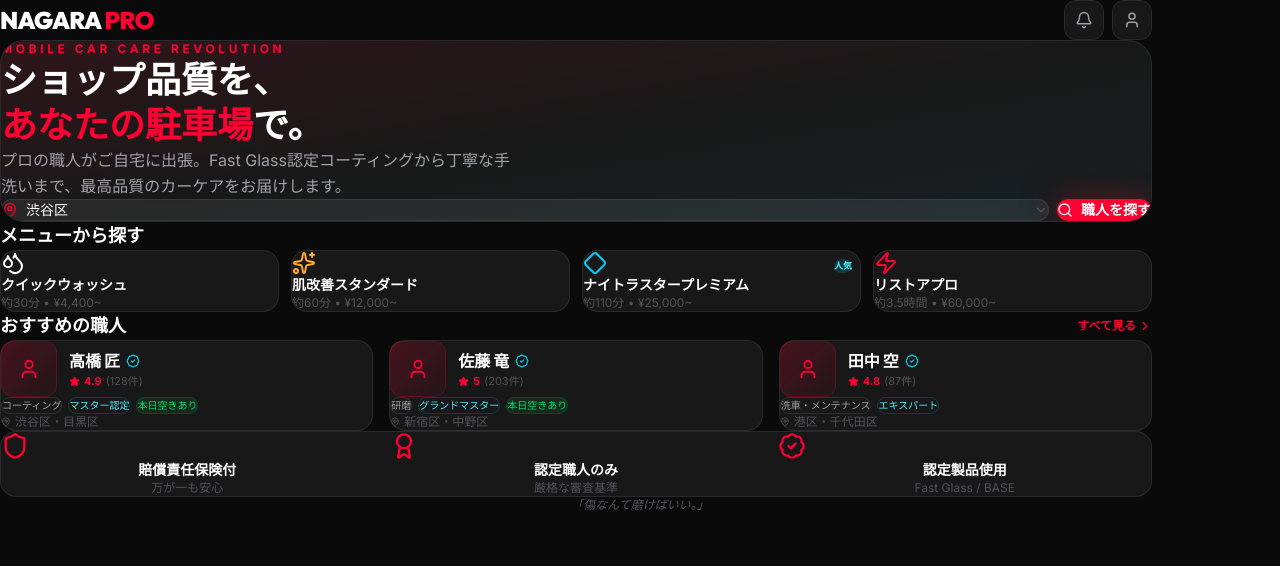
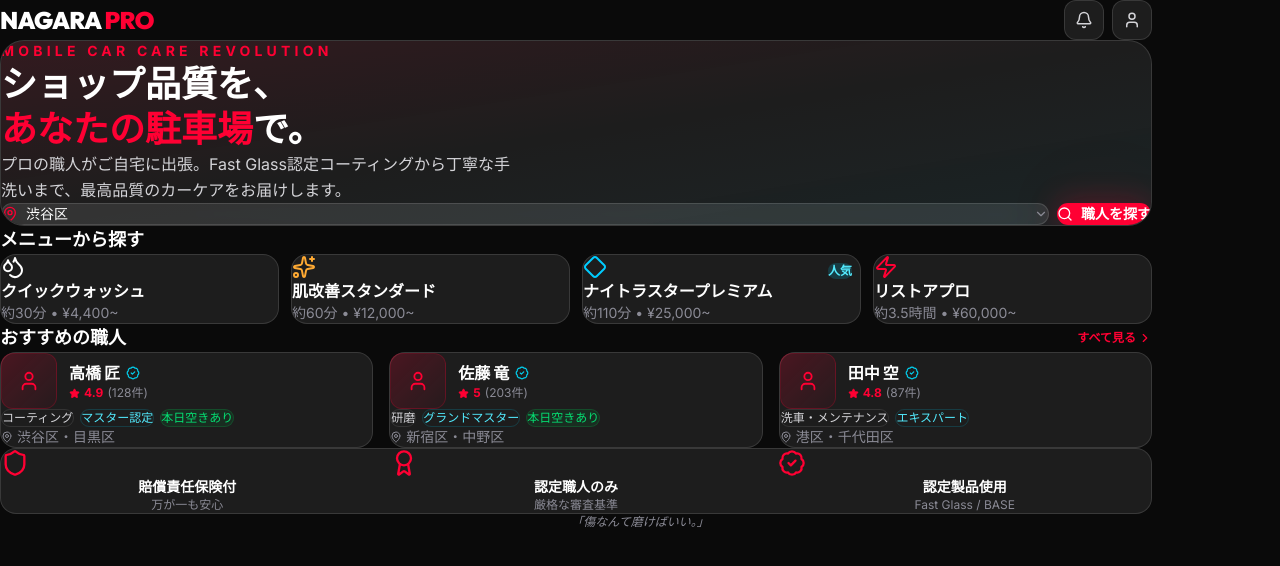
Before and after one commit to ryuji26/nagara-connect, a Next.js app: page / in a window 1280 px wide. Shown: the top 566 px of the page. Built offline with nearby package versions, Linux system fonts and the light colour scheme.

Commit message:
fix: 色のコントラスト改善・極小フォント拡大・文字切れ修正

```diff
--- a/src/app/globals.css
+++ b/src/app/globals.css
@@ -15,11 +15,11 @@
   --color-plasma-glow: rgba(0, 255, 255, 0.25);
   --color-plasma-subtle: rgba(0, 255, 255, 0.06);
   --color-text-primary: #ffffff;
-  --color-text-secondary: #a1a1aa;
-  --color-text-muted: #52525b;
-  --color-glass: rgba(255, 255, 255, 0.06);
-  --color-glass-border: rgba(255, 255, 255, 0.08);
-  --color-glass-hover: rgba(255, 255, 255, 0.1);
+  --color-text-secondary: #d4d4d8;
+  --color-text-muted: #8b8b96;
+  --color-glass: rgba(255, 255, 255, 0.08);
+  --color-glass-border: rgba(255, 255, 255, 0.12);
+  --color-glass-hover: rgba(255, 255, 255, 0.15);
 
   --font-heading: 'Outfit', sans-serif;
   --font-body: 'Inter', sans-serif;
--- a/src/app/page.tsx
+++ b/src/app/page.tsx
@@ -164,7 +164,7 @@ export default function NagaraProPage() {
             <div className="glass rounded-3xl p-6 md:p-10 relative overflow-hidden">
               <div className="absolute inset-0 bg-gradient-to-br from-asura-red/10 via-transparent to-cyan-500/5" />
               <div className="relative">
-                <p className="text-[10px] md:text-xs text-asura-red font-bold tracking-[0.3em] uppercase mb-2">Mobile Car Care Revolution</p>
+                <p className="text-xs md:text-sm text-asura-red font-bold tracking-[0.3em] uppercase mb-2">Mobile Car Care Revolution</p>
                 <h2 className="font-heading text-2xl md:text-4xl font-black leading-tight mb-3">
                   ショップ品質を、<br />
                   <span className="text-asura-red">あなたの駐車場</span>で。
@@ -210,11 +210,11 @@ export default function NagaraProPage() {
                     onClick={() => setView('list')}
                   >
                     {svc.popular && (
-                      <span className="absolute top-2 right-2 text-[8px] md:text-[9px] bg-cyan-500/20 text-cyan-300 px-2 py-0.5 rounded-full font-bold">人気</span>
+                      <span className="absolute top-2 right-2 text-[10px] md:text-xs bg-cyan-500/20 text-cyan-300 px-2 py-0.5 rounded-full font-bold">人気</span>
                     )}
                     <Icon size={24} className="mb-2 md:mb-3 group-hover:scale-110 transition-transform" style={{ color: svc.color }} />
-                    <p className="font-heading text-xs md:text-sm font-bold mb-0.5">{svc.name}</p>
-                    <p className="text-[10px] md:text-xs text-text-muted">{svc.time} • {svc.price}</p>
+                    <p className="font-heading text-sm md:text-base font-bold mb-0.5">{svc.name}</p>
+                    <p className="text-xs md:text-sm text-text-muted">{svc.time} • {svc.price}</p>
                   </button>
                 );
               })}
@@ -241,23 +241,23 @@ export default function NagaraProPage() {
                     </div>
                     <div className="flex-1 min-w-0">
                       <div className="flex items-center gap-1.5">
-                        <p className="font-heading font-bold text-sm md:text-base truncate">{d.name}</p>
+                        <p className="font-heading font-bold text-sm md:text-base">{d.name}</p>
                         <BadgeCheck size={14} className="text-cyan-400 shrink-0" />
                       </div>
                       <div className="flex items-center gap-1 mt-0.5">
                         <Star size={11} fill="#ff0033" stroke="#ff0033" />
-                        <span className="text-[11px] text-asura-red font-bold">{d.rating}</span>
-                        <span className="text-[11px] text-text-muted">({d.reviews}件)</span>
+                        <span className="text-xs text-asura-red font-bold">{d.rating}</span>
+                        <span className="text-xs text-text-muted">({d.reviews}件)</span>
                       </div>
                     </div>
                   </div>
                   <div className="flex flex-wrap gap-1.5 mb-2">
-                    <span className="text-[9px] md:text-[10px] px-2 py-0.5 rounded-full border border-white/10 text-text-secondary">{d.specialty}</span>
-                    <span className="text-[9px] md:text-[10px] px-2 py-0.5 rounded-full border border-cyan-500/20 text-cyan-300">{d.badge}</span>
-                    {d.availableToday && <span className="text-[9px] md:text-[10px] px-2 py-0.5 rounded-full bg-green-500/10 text-green-400 border border-green-500/20">本日空きあり</span>}
+                    <span className="text-[11px] md:text-xs px-2 py-0.5 rounded-full border border-white/10 text-text-secondary">{d.specialty}</span>
+                    <span className="text-[11px] md:text-xs px-2 py-0.5 rounded-full border border-cyan-500/20 text-cyan-300">{d.badge}</span>
+                    {d.availableToday && <span className="text-[11px] md:text-xs px-2 py-0.5 rounded-full bg-green-500/10 text-green-400 border border-green-500/20">本日空きあり</span>}
                   </div>
-                  <p className="text-[10px] md:text-xs text-text-muted flex items-center gap-1">
-                    <MapPin size={10} /> {d.area}
+                  <p className="text-xs md:text-sm text-text-muted flex items-center gap-1">
+                    <MapPin size={12} /> {d.area}
                   </p>
                 </button>
               ))}
@@ -275,8 +275,8 @@ export default function NagaraProPage() {
                 ].map(item => (
                   <div key={item.label}>
                     <item.icon size={22} className="mx-auto mb-2 text-asura-red md:!w-7 md:!h-7" />
-                    <p className="text-[10px] md:text-sm font-bold">{item.label}</p>
-                    <p className="text-[9px] md:text-xs text-text-muted mt-0.5">{item.sub}</p>
+                    <p className="text-xs md:text-sm font-bold">{item.label}</p>
+                    <p className="text-[11px] md:text-xs text-text-muted mt-0.5">{item.sub}</p>
                   </div>
                 ))}
               </div>
@@ -301,7 +301,7 @@ export default function NagaraProPage() {
             </button>
             <div className="flex-1">
               <h1 className="font-heading text-base md:text-lg font-bold">{searchArea}の職人</h1>
-              <p className="text-[10px] md:text-xs text-text-muted">{detailersList.length}件の結果</p>
+              <p className="text-xs md:text-sm text-text-muted">{detailersList.length}件の結果</p>
             </div>
             <div className="glass rounded-xl px-3 py-2 flex items-center gap-1.5">
               <MapPin size={12} className="text-asura-red" />
@@ -313,7 +313,7 @@ export default function NagaraProPage() {
           <div className="px-5 md:px-10 lg:px-16 pb-3 max-w-6xl mx-auto">
             <div className="flex gap-2 overflow-x-auto pb-1">
               {['おすすめ順', '評価順', '口コミ数順', '本日空きあり'].map((f, i) => (
-                <button key={f} className={`text-[10px] md:text-xs px-3 py-1.5 rounded-full whitespace-nowrap transition-all ${i === 0 ? 'bg-asura-red/20 text-asura-red border border-asura-red/30' : 'glass text-text-secondary'
+                <button key={f} className={`text-xs md:text-sm px-3 py-1.5 rounded-full whitespace-nowrap transition-all ${i === 0 ? 'bg-asura-red/20 text-asura-red border border-asura-red/30' : 'glass text-text-secondary'
                   }`}>{f}</button>
               ))}
             </div>
@@ -353,30 +353,30 @@ export default function NagaraProPage() {
                         ))}
                       </div>
                       <span className="text-xs text-asura-red font-bold">{d.rating}</span>
-                      <span className="text-xs text-text-muted">({d.reviews}件の口コミ)</span>
+                      <span className="text-xs text-text-secondary">({d.reviews}件の口コミ)</span>
                     </div>
 
                     {/* Tags */}
                     <div className="flex flex-wrap gap-1.5 mb-2">
-                      <span className="text-[9px] md:text-[10px] px-2 py-0.5 rounded-full border border-white/10 text-text-secondary">{d.specialty}</span>
-                      <span className="text-[9px] md:text-[10px] px-2 py-0.5 rounded-full border border-cyan-500/20 text-cyan-300">{d.badge}</span>
-                      {d.availableToday && <span className="text-[9px] md:text-[10px] px-2 py-0.5 rounded-full bg-green-500/10 text-green-400 border border-green-500/20">本日空きあり</span>}
+                      <span className="text-[11px] md:text-xs px-2.5 py-1 rounded-full border border-white/10 text-text-secondary">{d.specialty}</span>
+                      <span className="text-[11px] md:text-xs px-2.5 py-1 rounded-full border border-cyan-500/20 text-cyan-300">{d.badge}</span>
+                      {d.availableToday && <span className="text-[11px] md:text-xs px-2.5 py-1 rounded-full bg-green-500/10 text-green-400 border border-green-500/20">本日空きあり</span>}
                     </div>
 
                     {/* Area and intro */}
-                    <p className="text-[10px] md:text-xs text-text-muted mb-1.5 flex items-center gap-1">
-                      <MapPin size={10} /> {d.area}
+                    <p className="text-xs md:text-sm text-text-muted mb-1.5 flex items-center gap-1">
+                      <MapPin size={12} /> {d.area}
                     </p>
-                    <p className="text-[10px] md:text-xs text-text-secondary line-clamp-2">{d.intro}</p>
+                    <p className="text-xs md:text-sm text-text-secondary">{d.intro}</p>
 
                     {/* Top review snippet */}
                     <div className="mt-2 glass rounded-lg p-2.5 md:p-3">
                       <div className="flex items-center gap-1 mb-1">
                         <ThumbsUp size={10} className="text-cyan-400" />
-                        <span className="text-[9px] md:text-[10px] text-cyan-400 font-semibold">注目の口コミ</span>
+                        <span className="text-[11px] md:text-xs text-cyan-400 font-semibold">注目の口コミ</span>
                       </div>
-                      <p className="text-[10px] md:text-xs text-text-secondary line-clamp-1">&ldquo;{d.topReview.text}&rdquo;</p>
-                      <p className="text-[9px] text-text-muted mt-0.5">{d.topReview.name} • {d.topReview.car}</p>
+                      <p className="text-xs md:text-sm text-text-secondary">&ldquo;{d.topReview.text}&rdquo;</p>
+                      <p className="text-[11px] text-text-muted mt-0.5">{d.topReview.name} • {d.topReview.car}</p>
                     </div>
                   </div>
                 </div>
@@ -418,15 +418,15 @@ export default function NagaraProPage() {
                       <div className="flex items-center gap-1">
                         <Star size={14} fill="#ff0033" stroke="#ff0033" />
                         <span className="text-sm text-asura-red font-bold">{selectedDetailer.rating}</span>
-                        <span className="text-xs text-text-muted">({selectedDetailer.reviews}件)</span>
+                        <span className="text-xs text-text-secondary">({selectedDetailer.reviews}件)</span>
                       </div>
-                      <span className="text-xs text-text-muted">•</span>
-                      <span className="text-xs text-text-muted">{selectedDetailer.jobs}件の施工実績</span>
+                      <span className="text-xs text-text-secondary">•</span>
+                      <span className="text-xs text-text-secondary">{selectedDetailer.jobs}件の施工実績</span>
                     </div>
                     <div className="flex flex-wrap justify-center sm:justify-start gap-1.5 mb-3">
-                      <span className="text-[10px] md:text-xs px-2.5 py-1 rounded-full border border-white/10 text-text-secondary">{selectedDetailer.specialty}</span>
-                      <span className="text-[10px] md:text-xs px-2.5 py-1 rounded-full border border-cyan-500/20 text-cyan-300">{selectedDetailer.badge}</span>
-                      <span className="text-[10px] md:text-xs px-2.5 py-1 rounded-full border border-white/10 text-text-secondary flex items-center gap-1"><MapPin size={10} />{selectedDetailer.area}</span>
+                      <span className="text-xs md:text-sm px-2.5 py-1 rounded-full border border-white/10 text-text-secondary">{selectedDetailer.specialty}</span>
+                      <span className="text-xs md:text-sm px-2.5 py-1 rounded-full border border-cyan-500/20 text-cyan-300">{selectedDetailer.badge}</span>
+                      <span className="text-xs md:text-sm px-2.5 py-1 rounded-full border border-white/10 text-text-secondary flex items-center gap-1"><MapPin size={12} />{selectedDetailer.area}</span>
                     </div>
                     <p className="text-xs md:text-sm text-text-secondary leading-relaxed">{selectedDetailer.intro}</p>
 
@@ -464,13 +464,13 @@ export default function NagaraProPage() {
                       <div className="flex-1 min-w-0">
                         <div className="flex items-center gap-2">
                           <p className="font-heading font-bold text-sm md:text-base">{svc.name}</p>
-                          {svc.popular && <span className="text-[8px] md:text-[9px] bg-cyan-500/20 text-cyan-300 px-1.5 py-0.5 rounded-full font-bold">人気</span>}
+                          {svc.popular && <span className="text-[10px] md:text-xs bg-cyan-500/20 text-cyan-300 px-1.5 py-0.5 rounded-full font-bold">人気</span>}
                         </div>
-                        <p className="text-[10px] md:text-xs text-text-muted mt-0.5">{svc.time} • {svc.description}</p>
+                        <p className="text-xs md:text-sm text-text-secondary mt-0.5">{svc.time} • {svc.description}</p>
                       </div>
                       <div className="text-right shrink-0">
                         <p className="font-heading font-bold text-sm md:text-base" style={{ color: svc.color }}>{price}</p>
-                        <p className="text-[9px] md:text-[10px] text-text-muted group-hover:text-asura-red transition-colors">予約する →</p>
+                        <p className="text-[11px] md:text-xs text-text-muted group-hover:text-asura-red transition-colors">予約する →</p>
                       </div>
                     </button>
                   );
@@ -490,7 +490,7 @@ export default function NagaraProPage() {
                     <div className="flex gap-0.5">
                       {[...Array(5)].map((_, i) => <Star key={i} size={14} fill="#ff0033" stroke="#ff0033" />)}
                     </div>
-                    <p className="text-[10px] text-text-muted mt-0.5">{selectedDetailer.reviews}件の口コミ</p>
+                    <p className="text-xs text-text-muted mt-0.5">{selectedDetailer.reviews}件の口コミ</p>
                   </div>
                 </div>
                 <div className="border-t border-white/5 pt-3">
@@ -498,7 +498,7 @@ export default function NagaraProPage() {
                     <div className="flex items-center gap-1">
                       {[...Array(selectedDetailer.topReview.rating)].map((_, i) => <Star key={i} size={10} fill="#ff0033" stroke="#ff0033" />)}
                     </div>
-                    <span className="text-[9px] text-text-muted">{selectedDetailer.topReview.name} • {selectedDetailer.topReview.car}</span>
+                    <span className="text-xs text-text-secondary">{selectedDetailer.topReview.name} • {selectedDetailer.topReview.car}</span>
                   </div>
                   <p className="text-xs md:text-sm text-text-secondary leading-relaxed">&ldquo;{selectedDetailer.topReview.text}&rdquo;</p>
                 </div>
@@ -531,7 +531,7 @@ export default function NagaraProPage() {
                     </div>
                     <div>
                       <p className="font-heading font-bold text-sm md:text-base">{selectedDetailer.name}</p>
-                      <p className="text-[10px] md:text-xs text-text-muted flex items-center gap-1"><Star size={10} fill="#ff0033" stroke="#ff0033" />{selectedDetailer.rating} • {selectedDetailer.area}</p>
+                      <p className="text-xs md:text-sm text-text-secondary flex items-center gap-1"><Star size={10} fill="#ff0033" stroke="#ff0033" />{selectedDetailer.rating} • {selectedDetailer.area}</p>
                     </div>
                   </div>
                   <div className="border-t border-white/5 pt-3 flex items-center justify-between">
@@ -539,7 +539,7 @@ export default function NagaraProPage() {
                       <selectedService.icon size={16} style={{ color: selectedService.color }} />
                       <div>
                         <p className="text-sm font-bold">{selectedService.name}</p>
-                        <p className="text-[10px] text-text-muted">{selectedService.time}</p>
+                        <p className="text-xs text-text-secondary">{selectedService.time}</p>
                       </div>
                     </div>
                     <span className="font-heading font-bold text-base" style={{ color: selectedService.color }}>
@@ -561,7 +561,7 @@ export default function NagaraProPage() {
                         }`}
                       onClick={() => setSelectedDate(i)}
                     >
-                      <span className={`text-[10px] md:text-xs mb-1 ${selectedDate === i ? 'text-white/80' : 'text-text-muted'}`}>
+                      <span className={`text-xs md:text-sm mb-1 ${selectedDate === i ? 'text-white/80' : 'text-text-muted'}`}>
                         {d.isToday ? '今日' : d.weekday}
                       </span>
                       <span className="font-heading font-bold text-lg md:text-xl">{d.day}</span>
@@ -582,7 +582,7 @@ export default function NagaraProPage() {
                       return (
                         <button key={t}
                           className={`py-2.5 md:py-3 rounded-xl text-xs md:text-sm font-semibold transition-all ${selectedTime === t ? 'bg-asura-red text-white glow-asura' :
-                              available ? 'glass text-text-secondary hover:border-white/20' : 'glass text-text-muted/30 cursor-not-allowed opacity-40'
+                            available ? 'glass text-text-secondary hover:border-white/20' : 'glass text-text-muted/30 cursor-not-allowed opacity-40'
                             }`}
                           onClick={() => available && setSelectedTime(t)}
                           disabled={!available}
@@ -600,8 +600,8 @@ export default function NagaraProPage() {
                 <div className="glass rounded-xl p-3 md:p-4 flex items-start gap-2.5">
                   <Shield size={16} className="text-cyan-400 mt-0.5 shrink-0" />
                   <div>
-                    <p className="text-[10px] md:text-xs font-semibold text-cyan-400">賠償責任保険付き</p>
-                    <p className="text-[9px] md:text-[11px] text-text-muted mt-0.5">施設所有者賠償責任保険・自動車管理者賠償責任保険に加入しています。万が一の際も安心です。</p>
+                    <p className="text-xs md:text-sm font-semibold text-cyan-400">賠償責任保険付き</p>
+                    <p className="text-xs md:text-sm text-text-secondary mt-0.5">施設所有者賠償責任保険・自動車管理者賠償責任保険に加入しています。万が一の際も安心です。</p>
                   </div>
                 </div>
               </div>
@@ -610,8 +610,8 @@ export default function NagaraProPage() {
               <div className="px-5 md:px-10 pb-8">
                 <button
                   className={`w-full font-heading font-bold text-sm md:text-base py-3.5 md:py-4 rounded-xl transition-all flex items-center justify-center gap-2 ${selectedDate !== null && selectedTime
-                      ? 'bg-asura-red text-white glow-asura hover:scale-[1.02] active:scale-[0.98]'
-                      : 'glass text-text-muted cursor-not-allowed'
+                    ? 'bg-asura-red text-white glow-asura hover:scale-[1.02] active:scale-[0.98]'
+                    : 'glass text-text-muted cursor-not-allowed'
                     }`}
                   disabled={selectedDate === null || !selectedTime}
                   onClick={() => setBookingComplete(true)}
@@ -634,20 +634,20 @@ export default function NagaraProPage() {
               <div className="glass rounded-2xl p-5 md:p-6 text-left mb-6 max-w-md mx-auto">
                 <div className="space-y-3">
                   <div className="flex justify-between">
-                    <span className="text-xs text-text-muted">職人</span>
-                    <span className="text-xs font-bold">{selectedDetailer.name}</span>
+                    <span className="text-sm text-text-secondary">職人</span>
+                    <span className="text-sm font-bold">{selectedDetailer.name}</span>
                   </div>
                   <div className="flex justify-between">
-                    <span className="text-xs text-text-muted">メニュー</span>
-                    <span className="text-xs font-bold">{selectedService.name}</span>
+                    <span className="text-sm text-text-secondary">メニュー</span>
+                    <span className="text-sm font-bold">{selectedService.name}</span>
                   </div>
                   <div className="flex justify-between">
-                    <span className="text-xs text-text-muted">日時</span>
-                    <span className="text-xs font-bold">{dates[selectedDate || 0]?.day}日 ({dates[selectedDate || 0]?.weekday}) {selectedTime}</span>
+                    <span className="text-sm text-text-secondary">日時</span>
+                    <span className="text-sm font-bold">{dates[selectedDate || 0]?.day}日 ({dates[selectedDate || 0]?.weekday}) {selectedTime}</span>
                   </div>
                   <div className="flex justify-between">
-                    <span className="text-xs text-text-muted">施工時間</span>
-                    <span className="text-xs font-bold">{selectedService.time}</span>
+                    <span className="text-sm text-text-secondary">施工時間</span>
+                    <span className="text-sm font-bold">{selectedService.time}</span>
                   </div>
                   <div className="border-t border-white/5 pt-3 flex justify-between">
                     <span className="text-sm font-bold">合計</span>
```
